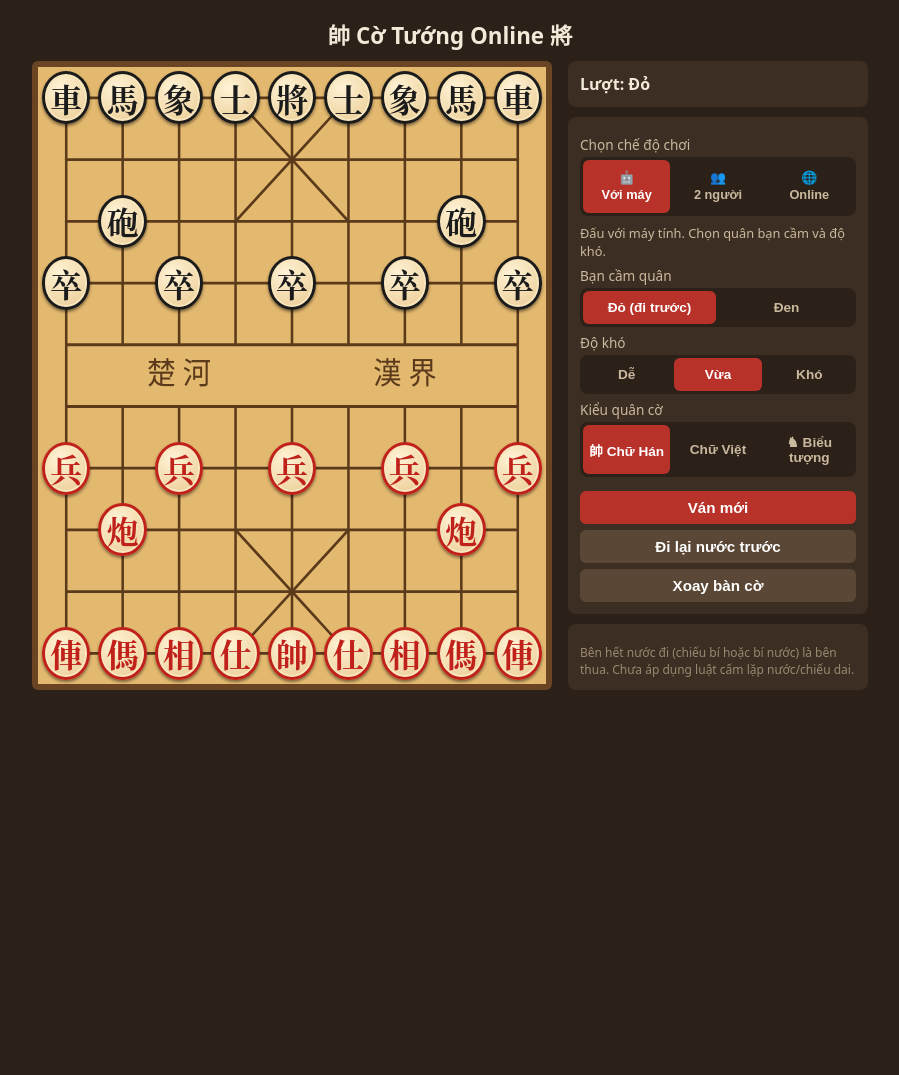
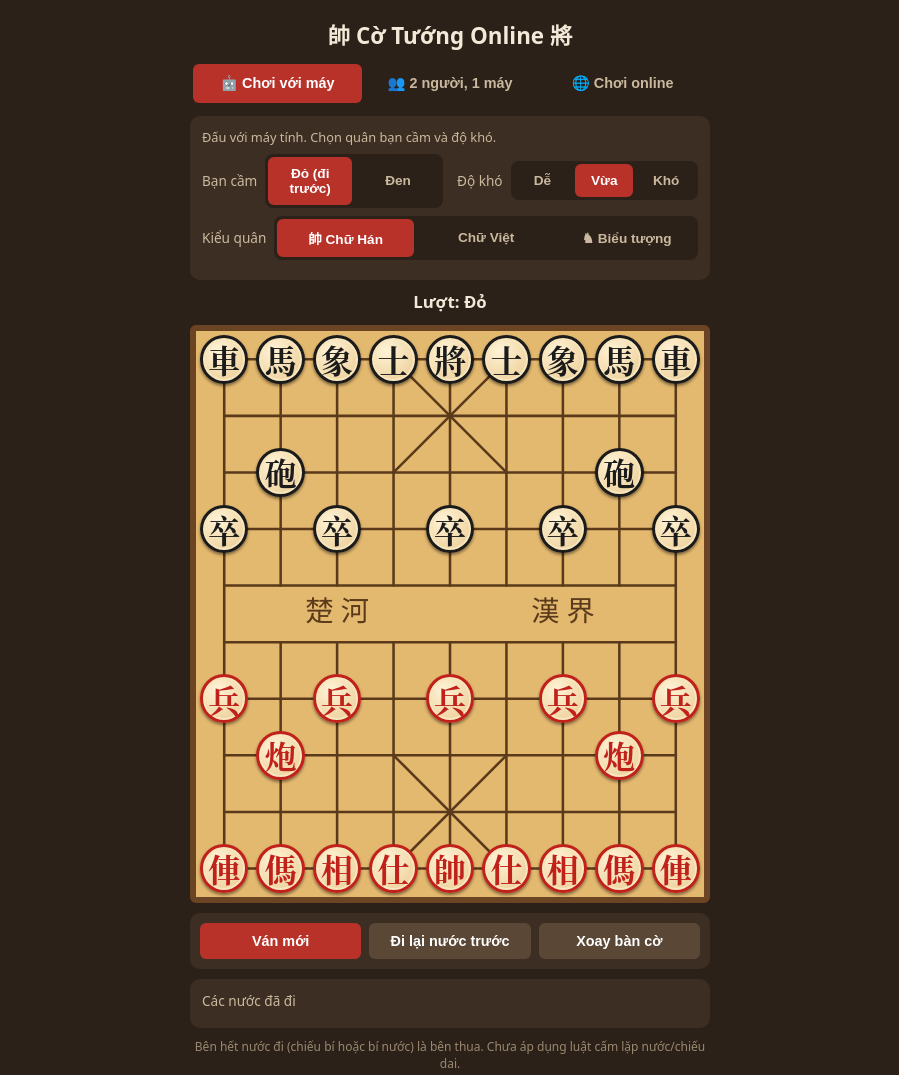
Before and after one commit to vobttruong/game-co-tuong, a plain HTML site: page index.html in a window 1280 px wide. Shown: the whole page, without its empty margins (190-1089 px from the left). Before the commit the page ends 800 px from the top, so only its background shows below. Drawn offline with Linux system fonts and the light colour scheme.

Commit message:
Add files via upload

```diff
--- a/index.html
+++ b/index.html
@@ -8,29 +8,25 @@
 </head>
 <body>
 <h1>帥 Cờ Tướng Online 將</h1>
-<div class="wrap">
-  <div id="board">
-    <svg viewBox="0 0 9 10" preserveAspectRatio="none" id="lines"></svg>
-    <div id="toast"></div>
+<main class="col">
+  <div class="seg big" data-for="mode">
+    <button data-v="pve">🤖 Chơi với máy</button><button data-v="pvp">👥 2 người, 1 máy</button><button data-v="online">🌐 Chơi online</button>
   </div>
-  <div class="panel">
-    <div class="card" id="status"></div>
-    <div class="card">
-      <label>Chọn chế độ chơi</label>
-      <div class="seg big" data-for="mode"><button data-v="pve">🤖<br>Với máy</button><button data-v="pvp">👥<br>2 người</button><button data-v="online">🌐<br>Online</button></div>
+  <select id="mode" style="display:none"><option value="pve">Chơi với máy</option><option value="pvp">2 người (cùng thiết bị)</option><option value="online">Online 2 máy</option></select>
+
+  <div class="card opts">
     <div id="hint"></div>
-      <select id="mode" style="display:none"><option value="pve">Chơi với máy</option><option value="pvp">2 người (cùng thiết bị)</option><option value="online">Online 2 máy</option></select>
-      <div id="pveOpts">
-        <label>Bạn cầm quân</label>
+    <div id="pveOpts" class="row">
+      <div class="grp"><span class="lb">Bạn cầm</span>
         <div class="seg" data-for="side"><button data-v="r">Đỏ (đi trước)</button><button data-v="b">Đen</button></div>
-        <select id="side" style="display:none"><option value="r">Đỏ (đi trước)</option><option value="b">Đen</option></select>
-        <label>Độ khó</label>
+        <select id="side" style="display:none"><option value="r">Đỏ</option><option value="b">Đen</option></select></div>
+      <div class="grp"><span class="lb">Độ khó</span>
         <div class="seg" data-for="lvl"><button data-v="1">Dễ</button><button data-v="2">Vừa</button><button data-v="3">Khó</button></div>
-        <select id="lvl" style="display:none"><option value="1">Dễ</option><option value="2" selected>Vừa</option><option value="3">Khó</option></select>
+        <select id="lvl" style="display:none"><option value="1">Dễ</option><option value="2" selected>Vừa</option><option value="3">Khó</option></select></div>
     </div>
-      <label>Kiểu quân cờ</label>
+    <div class="row"><div class="grp"><span class="lb">Kiểu quân</span>
       <div class="seg" data-for="skin"><button data-v="han">帥 Chữ Hán</button><button data-v="vi">Chữ Việt</button><button data-v="ico">♞ Biểu tượng</button></div>
-      <select id="skin" style="display:none"><option value="han">han</option><option value="vi">vi</option><option value="ico">ico</option></select>
+      <select id="skin" style="display:none"><option value="han">han</option><option value="vi">vi</option><option value="ico">ico</option></select></div></div>
     <div id="onlineOpts" style="display:none">
       <button id="mk">Tạo phòng (bạn cầm Đỏ)</button>
       <input class="inp" id="roomLink" readonly style="display:none">
@@ -40,19 +36,36 @@
       <button class="g" id="jn">Vào phòng</button>
     </div>
     <div id="net" class="note"></div>
+  </div>
+
+  <div id="status" class="status"></div>
+
+  <div id="board">
+    <svg viewBox="0 0 9 10" preserveAspectRatio="none" id="lines"></svg>
+    <div id="toast"></div>
+  </div>
+
+  <div class="card btns">
     <button id="new">Ván mới</button>
     <button class="g" id="undo">Đi lại nước trước</button>
     <button class="g" id="flip">Xoay bàn cờ</button>
   </div>
-    <div class="card"><div id="log"></div>
-      <div class="note">Bên hết nước đi (chiếu bí hoặc bí nước) là bên thua. Chưa áp dụng luật cấm lặp nước/chiếu dai.</div></div>
-  </div>
-</div>
+
+  <div class="card"><div class="lb2">Các nước đã đi</div><div id="log"></div></div>
+  <p class="foot">Bên hết nước đi (chiếu bí hoặc bí nước) là bên thua. Chưa áp dụng luật cấm lặp nước/chiếu dai.</p>
+</main>
 <script src="https://unpkg.com/peerjs@1.5.4/dist/peerjs.min.js"></script>
 <script src="js/rules.js"></script>
 <script src="js/ai.js"></script>
 <script src="js/ui.js"></script>
 <script src="js/online.js"></script>
 <script src="js/main.js"></script>
+<script>
+/* Báo lỗi dễ hiểu nếu thiếu thư mục js/ khi upload */
+if(typeof newGame==='undefined'){
+  document.getElementById('status').innerHTML='⚠️ Không tải được các file trong thư mục <b>js/</b>. Hãy upload đủ thư mục <b>js</b> (rules.js, ai.js, ui.js, online.js, main.js) cùng cấp với index.html, đúng chữ thường.';
+  document.getElementById('status').style.color='#ffb4a8';
+}
+</script>
 </body>
 </html>
--- a/style.css
+++ b/style.css
@@ -2,8 +2,8 @@
 *{box-sizing:border-box}
 body{margin:0;background:#2b2118;color:#f3e9d8;font-family:system-ui,Segoe UI,Roboto,sans-serif;display:flex;flex-direction:column;align-items:center;padding:12px}
 h1{font-size:1.4rem;margin:6px 0 10px}
-.wrap{display:flex;flex-wrap:wrap;gap:16px;justify-content:center;width:100%;max-width:900px}
-#board{position:relative;width:min(94vw,520px);aspect-ratio:9/10;background:#e3b86f;border:6px solid #6b4423;border-radius:6px;user-select:none}
+.col{display:flex;flex-direction:column;align-items:center;gap:10px;width:min(94vw,520px)}
+#board{position:relative;width:min(94vw,520px);aspect-ratio:9/10;align-self:center;flex:none;background:#e3b86f;border:6px solid #6b4423;border-radius:6px;user-select:none}
 #board svg{position:absolute;inset:0;width:100%;height:100%}
 .cell{position:absolute;width:11.111%;height:10%;display:flex;align-items:center;justify-content:center;cursor:pointer}
 .pc{width:86%;height:86%;border-radius:50%;background:radial-gradient(circle at 35% 30%,#fff3d6,#e9c98f);border:3px solid;box-shadow:0 2px 3px rgba(0,0,0,.45),inset 0 0 0 2px #f8e6bf;display:flex;align-items:center;justify-content:center;font-size:min(5.7vw,32px);font-weight:700;font-family:"KaiTi","STKaiti","Noto Serif CJK SC","SimSun",serif;z-index:2;transition:transform .18s,box-shadow .18s}
@@ -16,9 +16,8 @@ h1{font-size:1.4rem;margin:6px 0 10px}
 .dot{position:absolute;width:30%;height:30%;border-radius:50%;background:rgba(30,120,40,.75);z-index:3;pointer-events:none}
 .ring{position:absolute;width:96%;height:96%;border-radius:50%;border:4px solid rgba(30,120,40,.85);z-index:3;pointer-events:none}
 .lm{position:absolute;width:92%;height:92%;border:2px dashed #2a6b2a;border-radius:4px;z-index:1;pointer-events:none}
-.panel{width:min(94vw,300px);display:flex;flex-direction:column;gap:10px}
-.card{background:#3c2e22;border-radius:8px;padding:12px}
-#status{font-weight:600;min-height:2.6em}
+.card{background:#3c2e22;border-radius:10px;padding:12px;width:100%}
+
 label{display:block;font-size:.85rem;margin:6px 0 3px;color:#cbb99f}
 select,button{width:100%;padding:8px;border-radius:6px;border:0;font-size:.95rem}
 select{background:#4b3a2b;color:#f3e9d8}
@@ -52,3 +51,18 @@ button:hover{filter:brightness(1.12)}
 #toast{position:absolute;left:0;right:0;top:50%;transform:translateY(-50%) scale(.6);text-align:center;padding:10px;font-size:min(7vw,34px);font-weight:800;letter-spacing:1px;color:#fff;background:rgba(170,30,25,.92);text-shadow:0 2px 4px rgba(0,0,0,.5);opacity:0;pointer-events:none;z-index:10;transition:opacity .25s,transform .25s}
 #toast.show{opacity:1;transform:translateY(-50%) scale(1)}
 #toast.end{pointer-events:auto;cursor:pointer;background:rgba(20,20,20,.92);color:#ffd95a}
+
+/* ===== Bố cục một cột (giống game Caro) ===== */
+.status{font-weight:700;font-size:1.05rem;text-align:center;min-height:1.5em}
+.col>.seg{width:100%}
+.seg.big button{font-size:.9rem;padding:10px 4px}
+.row{display:flex;flex-wrap:wrap;gap:8px 14px;margin-top:8px}
+.grp{display:flex;align-items:center;gap:8px;flex:1 1 220px}
+.lb{font-size:.85rem;color:#cbb99f;white-space:nowrap}
+.grp .seg{flex:1}
+#hint{margin:0;min-height:0}
+.btns{display:flex;gap:8px;padding:10px}
+.btns button{margin:0;flex:1;padding:10px 4px;font-size:.9rem}
+.lb2{font-size:.85rem;color:#cbb99f;margin-bottom:6px}
+#log{max-height:130px}
+.foot{font-size:.75rem;color:#9a8970;text-align:center;margin:0 0 12px}
```
Lines whose indentation alone changed are shown as unchanged.
